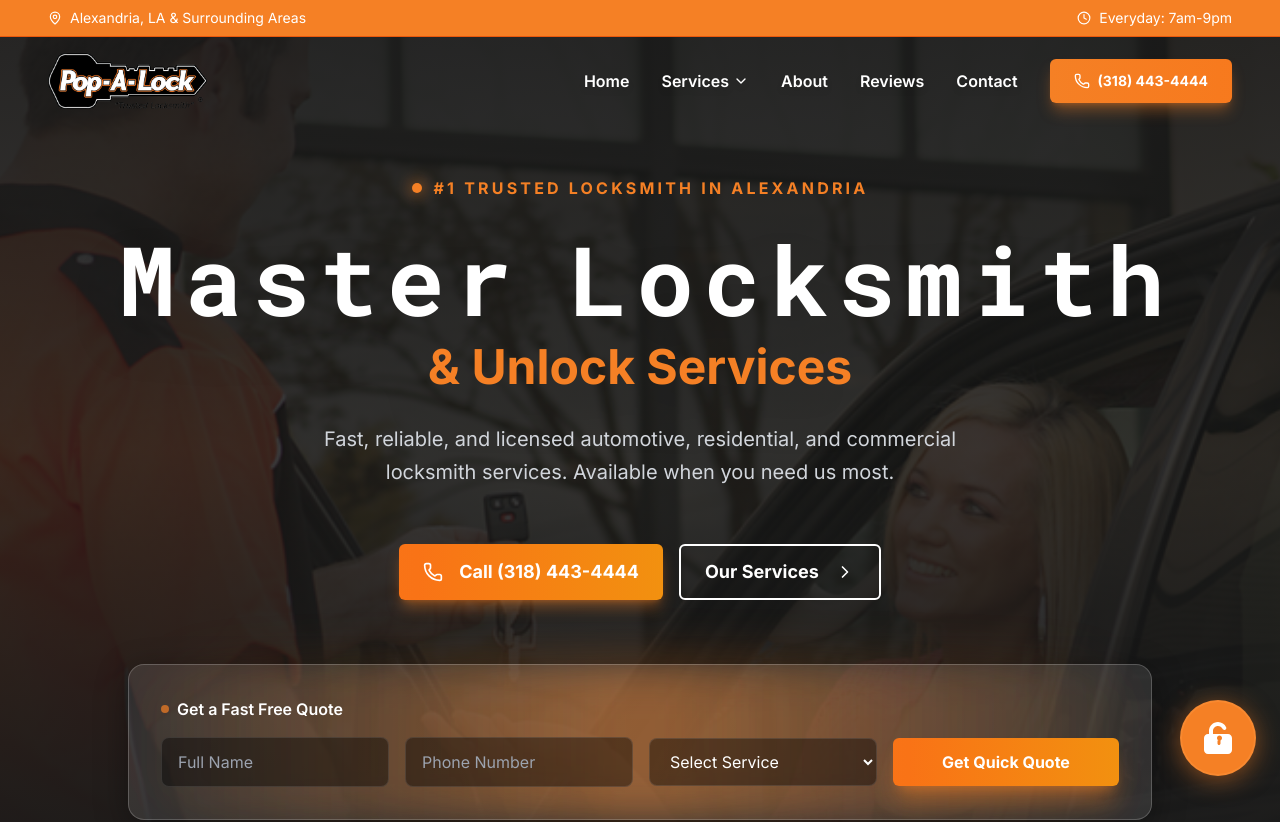
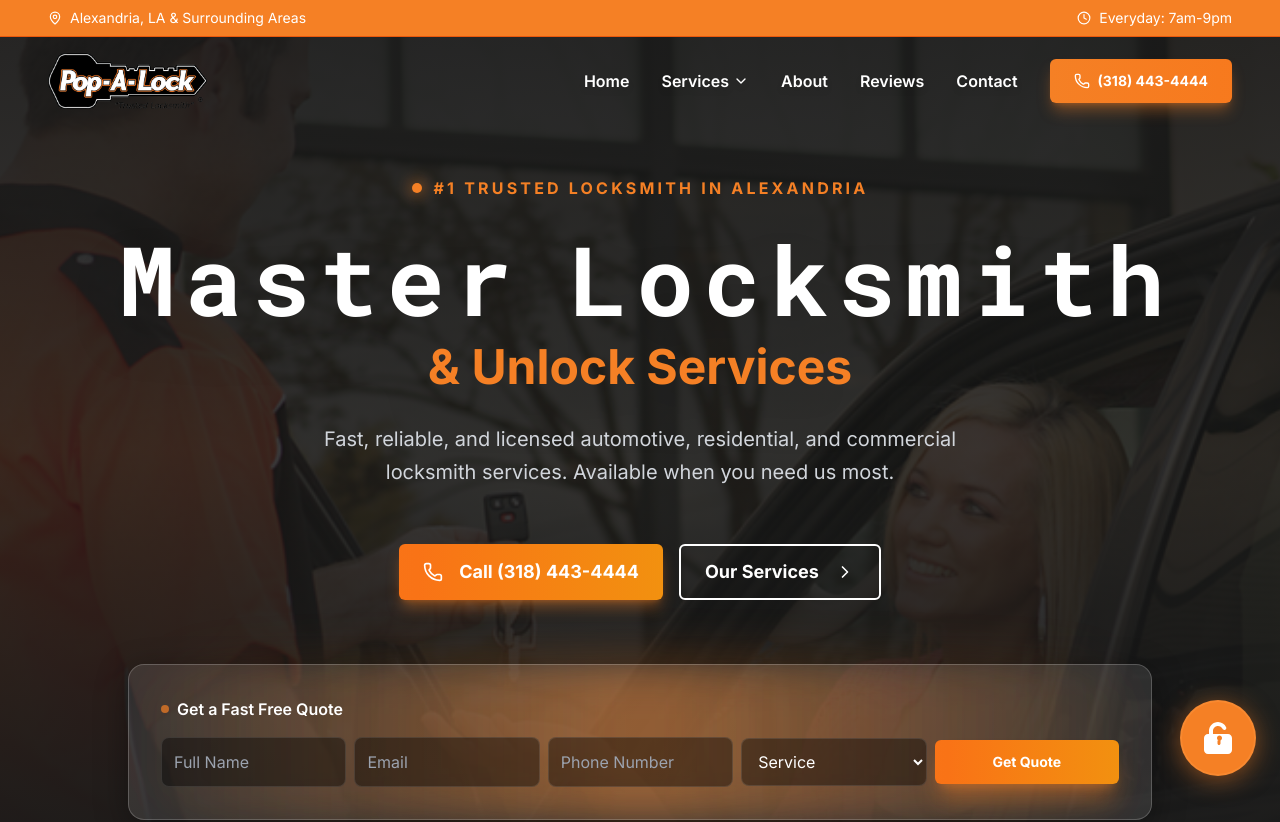
Before and after one commit to Founditmarketing/pop-a-lock, a React (Vite) app: page / in a window 1280 px wide. Shown: the top 822 px of the page. Built offline with nearby package versions, Linux system fonts and the light colour scheme.

Commit message:
style: fix form input text visibility to solid black

```diff
--- a/components/ChatWidget.tsx
+++ b/components/ChatWidget.tsx
@@ -58,14 +58,31 @@ export const ChatWidget: React.FC = () => {
           <div className="p-6 bg-white relative">
              <h3 className="text-sm font-bold text-gray-800 mb-4 tracking-tight uppercase border-b border-gray-100 pb-2">Or Request Service</h3>
 
-             <form className="space-y-4" onSubmit={(e) => {
+             <form className="space-y-4" onSubmit={async (e) => {
                 e.preventDefault();
-                alert('Your request has been received! A dispatcher will contact you immediately.');
-                setIsOpen(false);
+                const formData = new FormData(e.currentTarget);
+                const data = Object.fromEntries(formData.entries());
+
+                try {
+                  const res = await fetch('/api/contact', {
+                    method: 'POST',
+                    headers: { 'Content-Type': 'application/json' },
+                    body: JSON.stringify(data),
+                  });
+                  if (res.ok) {
+                    alert('Your request has been received! A dispatcher will contact you immediately.');
+                    setIsOpen(false);
+                  } else {
+                    alert('There was an error sending your request.');
+                  }
+                } catch (error) {
+                  alert('Network issue. Please call us directly.');
+                }
              }}>
 
                 <div>
                   <select
+                     name="service"
                      className="w-full bg-gray-50 border border-gray-200 text-gray-700 text-sm font-medium rounded-lg focus:ring-2 focus:ring-pop-orange/20 focus:border-pop-orange block p-3 outline-none transition-all cursor-pointer appearance-none shadow-sm"
                      required
                      defaultValue=""
@@ -73,14 +90,15 @@ export const ChatWidget: React.FC = () => {
                   >
                      <option value="" disabled>Select the service you need...</option>
                      {SERVICES.map(service => (
-                        <option key={service.id} value={service.id}>{service.title}</option>
+                        <option key={service.id} value={service.title}>{service.title}</option>
                      ))}
                   </select>
                 </div>
 
                 <div className="grid grid-cols-2 gap-3">
-                  <input type="text" placeholder="Full Name" required className="block w-full bg-gray-50 border border-gray-200 text-gray-900 text-sm font-medium rounded-lg focus:ring-2 focus:ring-pop-orange/20 focus:border-pop-orange p-3 outline-none transition-all shadow-sm" />
-                  <input type="tel" placeholder="Phone" required className="block w-full bg-gray-50 border border-gray-200 text-gray-900 text-sm font-medium rounded-lg focus:ring-2 focus:ring-pop-orange/20 focus:border-pop-orange p-3 outline-none transition-all shadow-sm" />
+                  <input name="name" type="text" placeholder="Full Name" required className="block w-full bg-gray-50 border border-gray-200 text-gray-900 text-sm font-medium rounded-lg focus:ring-2 focus:ring-pop-orange/20 focus:border-pop-orange p-3 outline-none transition-all shadow-sm" />
+                  <input name="email" type="email" placeholder="Email" required className="block w-full bg-gray-50 border border-gray-200 text-gray-900 text-sm font-medium rounded-lg focus:ring-2 focus:ring-pop-orange/20 focus:border-pop-orange p-3 outline-none transition-all shadow-sm" />
+                  <input name="phone" type="tel" placeholder="Phone" required className="block w-full col-span-2 bg-gray-50 border border-gray-200 text-gray-900 text-sm font-medium rounded-lg focus:ring-2 focus:ring-pop-orange/20 focus:border-pop-orange p-3 outline-none transition-all shadow-sm" />
                 </div>
 
                 <Button variant="dark" fullWidth type="submit" className="mt-2 h-12 text-sm shadow-md group">
--- a/components/QuoteForm.tsx
+++ b/components/QuoteForm.tsx
@@ -10,14 +10,30 @@ export const QuoteForm: React.FC<QuoteFormProps> = ({ variant = 'default' }) =>
   const [submitted, setSubmitted] = useState(false);
   const [loading, setLoading] = useState(false);
 
-  const handleSubmit = (e: React.FormEvent) => {
+  const handleSubmit = async (e: React.FormEvent<HTMLFormElement>) => {
     e.preventDefault();
     setLoading(true);
-    // Simulate API call
-    setTimeout(() => {
+
+    const formData = new FormData(e.currentTarget);
+    const data = Object.fromEntries(formData.entries());
+
+    try {
+      const response = await fetch('/api/contact', {
+        method: 'POST',
+        headers: { 'Content-Type': 'application/json' },
+        body: JSON.stringify(data),
+      });
+      if (response.ok) {
+        setSubmitted(true);
+      } else {
+        alert('There was an error sending your request. Please try calling us instead.');
+      }
+    } catch (error) {
+      console.error(error);
+      alert('Network error. Please try calling us instead.');
+    } finally {
       setLoading(false);
-      setSubmitted(true);
-    }, 1500);
+    }
   };
 
   if (submitted) {
@@ -43,33 +59,43 @@ export const QuoteForm: React.FC<QuoteFormProps> = ({ variant = 'default' }) =>
             <div className="w-2 h-2 bg-pop-orange rounded-full animate-pulse"></div>
             <span>Get a Fast Free Quote</span>
          </div>
-         <form onSubmit={handleSubmit} className="flex flex-col md:flex-row gap-4 items-center">
+         <form onSubmit={handleSubmit} className="flex flex-col md:flex-row gap-2 items-center">
             <input
+              name="name"
               type="text"
               required
-              className="w-full md:w-1/4 px-4 py-3 bg-black/40 border border-white/10 text-white placeholder-gray-400 rounded-lg focus:ring-2 focus:ring-pop-orange focus:border-transparent outline-none transition-all hover:bg-black/50"
+              className="w-full md:w-1/5 px-3 py-3 bg-black/40 border border-white/10 text-white placeholder-gray-400 rounded-lg focus:ring-2 focus:ring-pop-orange focus:border-transparent outline-none transition-all hover:bg-black/50"
               placeholder="Full Name"
             />
             <input
+              name="email"
+              type="email"
+              required
+              className="w-full md:w-1/5 px-3 py-3 bg-black/40 border border-white/10 text-white placeholder-gray-400 rounded-lg focus:ring-2 focus:ring-pop-orange focus:border-transparent outline-none transition-all hover:bg-black/50"
+              placeholder="Email"
+            />
+            <input
+              name="phone"
               type="tel"
               required
-              className="w-full md:w-1/4 px-4 py-3 bg-black/40 border border-white/10 text-white placeholder-gray-400 rounded-lg focus:ring-2 focus:ring-pop-orange focus:border-transparent outline-none transition-all hover:bg-black/50"
+              className="w-full md:w-1/5 px-3 py-3 bg-black/40 border border-white/10 text-white placeholder-gray-400 rounded-lg focus:ring-2 focus:ring-pop-orange focus:border-transparent outline-none transition-all hover:bg-black/50"
               placeholder="Phone Number"
             />
             <select
+              name="service"
               defaultValue=""
-              className="w-full md:w-1/4 px-4 py-3 bg-black/40 border border-white/10 text-white placeholder-gray-400 rounded-lg focus:ring-2 focus:ring-pop-orange focus:border-transparent outline-none transition-all hover:bg-black/50 [&>option]:text-black"
+              className="w-full md:w-1/5 px-3 py-3 bg-black/40 border border-white/10 text-white placeholder-gray-400 rounded-lg focus:ring-2 focus:ring-pop-orange focus:border-transparent outline-none transition-all hover:bg-black/50 [&>option]:text-black"
             >
-              <option value="" disabled className="text-gray-500">Select Service</option>
+              <option value="" disabled className="text-gray-500">Service</option>
               <option className="text-black">Automotive Lockout</option>
               <option className="text-black">Residential Lockout</option>
               <option className="text-black">Commercial Service</option>
               <option className="text-black">Car Key Replacement</option>
               <option className="text-black">Other</option>
             </select>
-            <div className="w-full md:w-1/4">
-              <Button type="submit" fullWidth disabled={loading} className="py-3 shadow-xl">
-                {loading ? 'Sending...' : 'Get Quick Quote'}
+            <div className="w-full md:w-1/5">
+              <Button type="submit" fullWidth disabled={loading} className="py-3 shadow-xl text-sm">
+                {loading ? 'Sending...' : 'Get Quote'}
               </Button>
             </div>
          </form>
@@ -91,21 +117,35 @@ export const QuoteForm: React.FC<QuoteFormProps> = ({ variant = 'default' }) =>
         <div>
           <label htmlFor="name" className="block text-sm font-medium text-gray-700 mb-1">Full Name</label>
           <input
+            name="name"
             type="text"
             id="name"
             required
-            className="w-full px-4 py-2 border border-gray-300 rounded-md focus:ring-2 focus:ring-pop-orange focus:border-transparent outline-none"
+            className="w-full px-4 py-2 text-black border border-gray-300 rounded-md focus:ring-2 focus:ring-pop-orange focus:border-transparent outline-none"
             placeholder="John Doe"
+          />
+        </div>
+
+        <div>
+          <label htmlFor="email" className="block text-sm font-medium text-gray-700 mb-1">Email Address</label>
+          <input
+            name="email"
+            type="email"
+            id="email"
+            required
+            className="w-full px-4 py-2 text-black border border-gray-300 rounded-md focus:ring-2 focus:ring-pop-orange focus:border-transparent outline-none"
+            placeholder="john@example.com"
           />
         </div>
 
         <div>
           <label htmlFor="phone" className="block text-sm font-medium text-gray-700 mb-1">Phone Number</label>
           <input
+            name="phone"
             type="tel"
             id="phone"
             required
-            className="w-full px-4 py-2 border border-gray-300 rounded-md focus:ring-2 focus:ring-pop-orange focus:border-transparent outline-none"
+            className="w-full px-4 py-2 text-black border border-gray-300 rounded-md focus:ring-2 focus:ring-pop-orange focus:border-transparent outline-none"
             placeholder="(555) 555-5555"
           />
         </div>
@@ -113,8 +153,9 @@ export const QuoteForm: React.FC<QuoteFormProps> = ({ variant = 'default' }) =>
         <div>
           <label htmlFor="service" className="block text-sm font-medium text-gray-700 mb-1">Service Needed</label>
           <select
+            name="service"
             id="service"
-            className="w-full px-4 py-2 border border-gray-300 rounded-md focus:ring-2 focus:ring-pop-orange focus:border-transparent outline-none"
+            className="w-full px-4 py-2 text-black [&>option]:text-black border border-gray-300 rounded-md focus:ring-2 focus:ring-pop-orange focus:border-transparent outline-none"
           >
             <option>Automotive Lockout</option>
             <option>Residential Lockout</option>
@@ -128,9 +169,10 @@ export const QuoteForm: React.FC<QuoteFormProps> = ({ variant = 'default' }) =>
         <div>
           <label htmlFor="message" className="block text-sm font-medium text-gray-700 mb-1">Details (Optional)</label>
           <textarea
+            name="message"
             id="message"
             rows={3}
-            className="w-full px-4 py-2 border border-gray-300 rounded-md focus:ring-2 focus:ring-pop-orange focus:border-transparent outline-none"
+            className="w-full px-4 py-2 text-black border border-gray-300 rounded-md focus:ring-2 focus:ring-pop-orange focus:border-transparent outline-none"
             placeholder="Please describe your issue..."
           ></textarea>
         </div>
--- a/package.json
+++ b/package.json
@@ -13,7 +13,8 @@
     "lucide-react": "^0.562.0",
     "react": "^19.2.3",
     "react-dom": "^19.2.3",
-    "react-router-dom": "^7.12.0"
+    "react-router-dom": "^7.12.0",
+    "resend": "^6.10.0"
   },
   "devDependencies": {
     "@types/node": "^22.14.0",
```
Also changed, not shown: api/contact.ts (added, +34 -0 lines), vercel.json, 2 other files (tests, documents, lock files or other folders).
